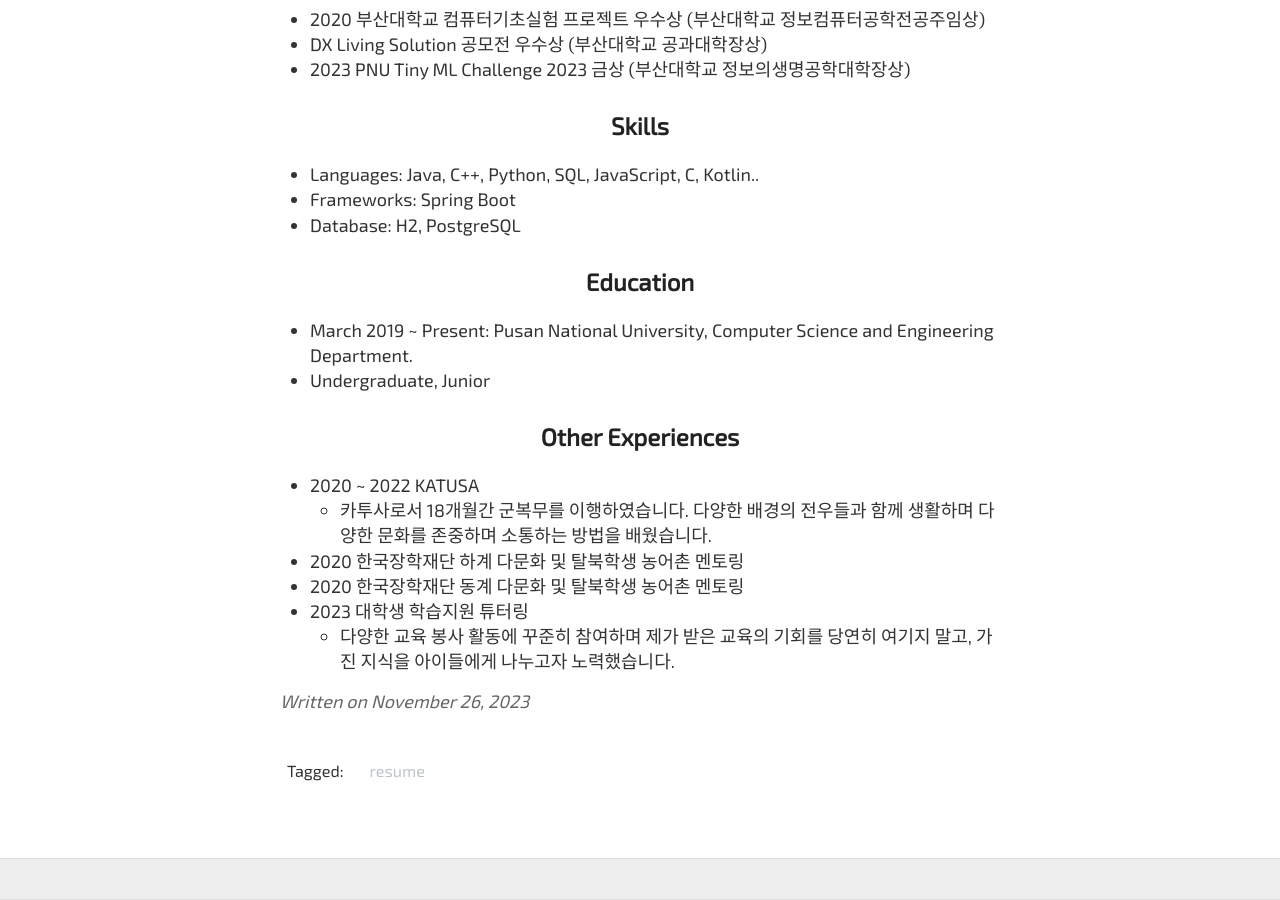
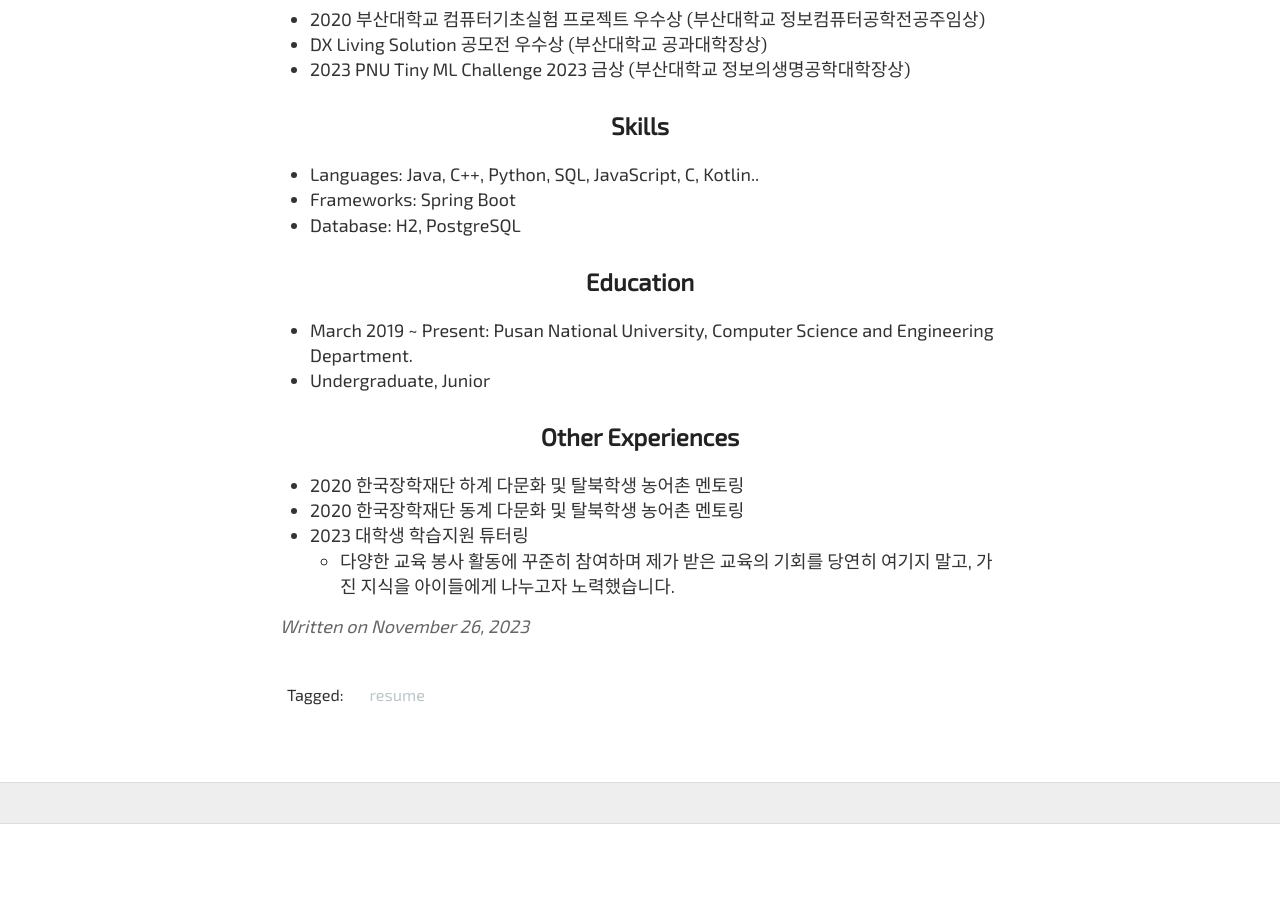
Before and after one commit to J-1ac/J-1ac.github.io, a Jekyll site: the page built from _posts/2023-11-26-resume.md, in a window 1280 px wide and 900 px high, scrolled down 1352 px. Built offline with Jekyll 4.4.1, drawn with Linux system fonts in a browser that asks for light colours; some web fonts are replaced; after the commit the page ends 2176 px from its top, so only the background shows below that.

Commit message:
resume update

```diff
--- a/_posts/2023-11-26-resume.md
+++ b/_posts/2023-11-26-resume.md
@@ -57,9 +57,6 @@ tags: resume
   <b>Other Experiences</b><br>
 </h2>
 
-- 2020 ~ 2022 KATUSA
-    - 카투사로서 18개월간 군복무를 이행하였습니다. 다양한 배경의 전우들과 함께 생활하며 다양한 문화를 존중하며 소통하는 방법을 배웠습니다.
-
 - 2020 한국장학재단 하계 다문화 및 탈북학생 농어촌 멘토링
 - 2020 한국장학재단 동계 다문화 및 탈북학생 농어촌 멘토링
 - 2023 대학생 학습지원 튜터링
```
